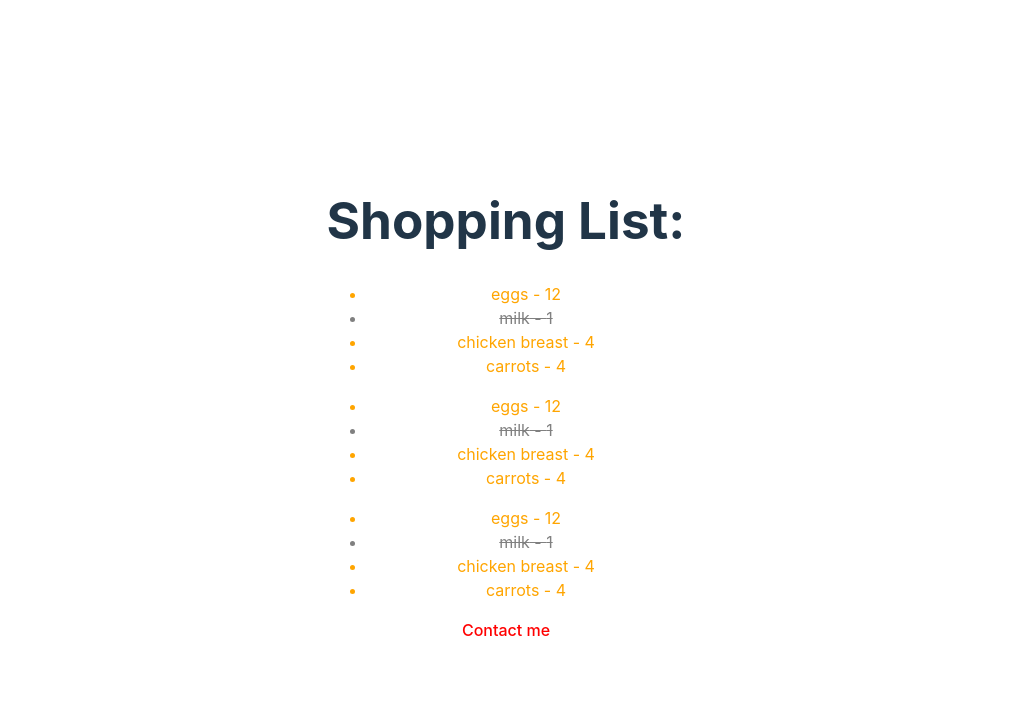
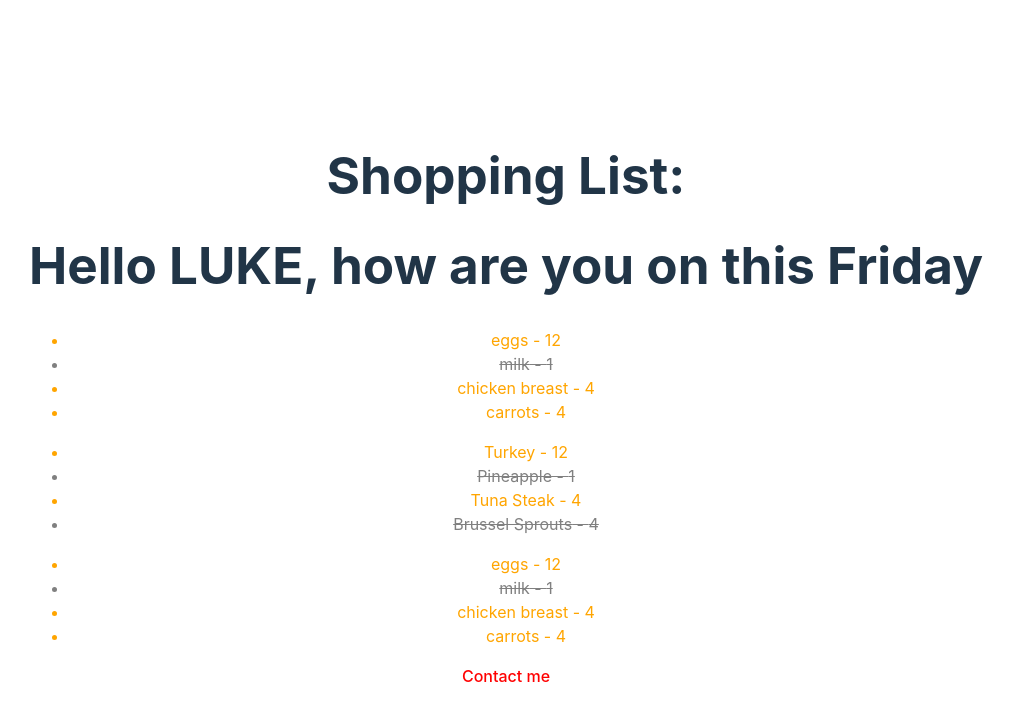
Before and after one commit to LRSORRENTI/REACT-CS-WDB, a React (Vite) app in the folder 03-ShoppingList/: page / in a window 1280 px wide. Shown: the top 720 px of the page, without its empty margins (134-1147 px from the left). Built offline with nearby package versions, Linux system fonts and the light colour scheme.

Commit message:
added more basic component practice

```diff
--- a/03-ShoppingList/App.jsx
+++ b/03-ShoppingList/App.jsx
@@ -2,6 +2,7 @@ import './src/styles/App.css'
 import ShoppingList from './src/components/ShoppingList'
 import Header from './src/components/Header'
 import FooterJSX from './src/components/Footer'
+import Greeter from './src/components/Greeter'
 
 const data = [
   {id: 1, name: "eggs", quantity: 12, completed: false},
@@ -9,6 +10,13 @@ const data = [
   {id: 3, name: "chicken breast", quantity: 4, completed: false},
   {id: 4, name: "carrots", quantity: 4, completed: false}
 ]
+const dataTwo = [
+  {id: 1, name: "Turkey", quantity: 12, completed: false},
+  {id: 2, name: "Pineapple", quantity: 1, completed: true},
+  {id: 3, name: "Tuna Steak", quantity: 4, completed: false},
+  {id: 4, name: "Brussel Sprouts", quantity: 4, completed: true}
+]
+
 
 // Imagine this sample data is actually from mongodb or
 // some actual database, not just a hard coded array,
@@ -20,8 +28,9 @@ export default function App() {
  return (
   <div>
     <Header />
+    <Greeter person={"LUKE"} day={"Friday"}/>
     <ShoppingList items={data}/>
-    <ShoppingList items={data}/>
+    <ShoppingList items={dataTwo}/>
     <ShoppingList items={data}/>
     <FooterJSX/>
     </div>
--- /dev/null
+++ b/03-ShoppingList/src/components/Greeter.jsx
@@ -0,0 +1,5 @@
+export default function Greeter({person = "Luke" , day}){
+    return <h1>Hello {person},
+       how are you on this {day}
+    </h1>
+}
```
